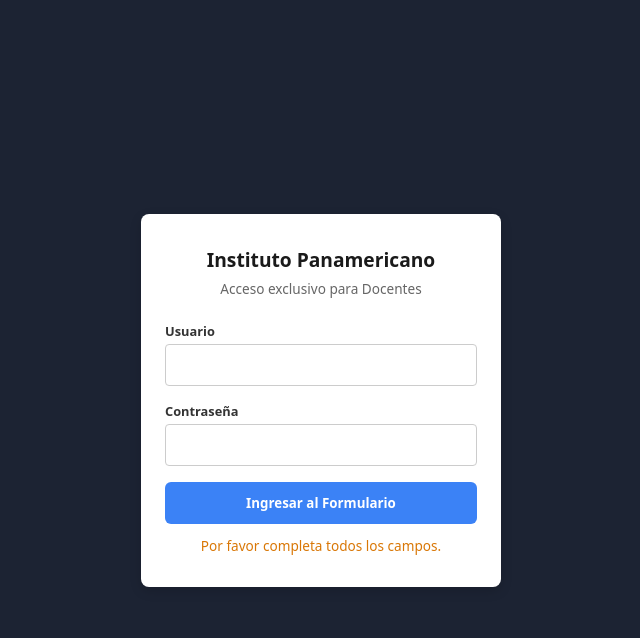
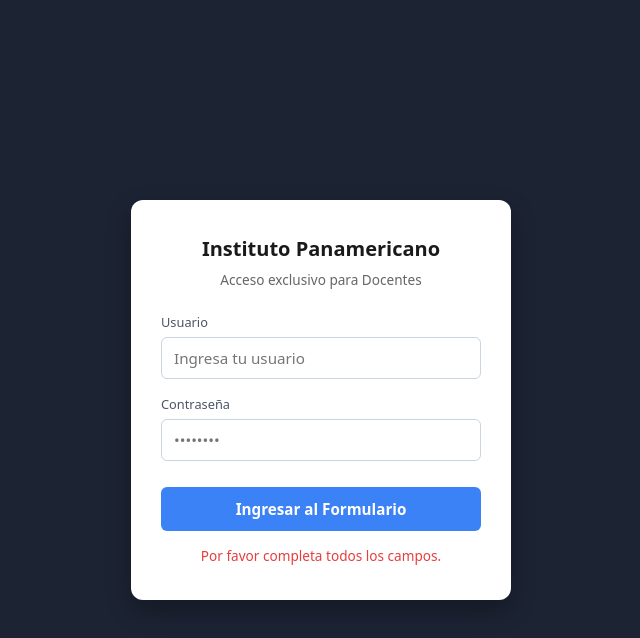
Before and after one commit to IPESNQN/asistencia, a plain HTML site: page index.html in a window 1280 px wide. Both pictures are taken after a click on the button "Ingresar al Formulario". Shown: the whole page, without its empty margins (319-959 px from the left). Drawn offline with Linux system fonts and the light colour scheme.

Commit message:
Update index.html

```diff
--- a/index.html
+++ b/index.html
@@ -3,19 +3,113 @@
 <head>
   <meta charset="UTF-8">
   <meta name="viewport" content="width=device-width, initial-scale=1.0">
-  <title>Instituto Panamericano - Acceso</title>
+  <title>Instituto Panamericano - Acceso Docentes</title>
   <style>
-    * { box-sizing: border-box; font-family: system-ui, -apple-system, sans-serif; }
-    body { margin: 0; padding: 0; background-color: #1c2333; display: flex; justify-content: center; align-items: center; height: 100vh; }
-    .card { background: #ffffff; width: 100%; max-width: 360px; padding: 32px 24px; border-radius: 8px; text-align: center; box-shadow: 0 4px 12px rgba(0,0,0,0.15); }
-    .title { margin: 0; font-size: 1.2rem; font-weight: 700; color: #1a1a1a; }
-    .subtitle { margin: 6px 0 24px 0; font-size: 0.85rem; color: #666; }
-    .input-group { text-align: left; margin-bottom: 16px; }
-    .input-group label { display: block; font-size: 0.8rem; font-weight: 600; color: #333; margin-bottom: 4px; }
-    .input-group input { width: 100%; padding: 10px; border: 1px solid #ccc; border-radius: 4px; font-size: 0.95rem; outline: none; }
-    .btn-submit { width: 100%; padding: 12px; background-color: #3b82f6; color: white; border: none; border-radius: 6px; font-weight: 600; cursor: pointer; }
-    .btn-submit:hover { background-color: #2563eb; }
-    #msg { margin-top: 12px; font-size: 0.85rem; color: #d97706; }
+    * {
+      box-sizing: border-box;
+      font-family: system-ui, -apple-system, BlinkMacSystemFont, 'Segoe UI', Roboto, Oxygen, Ubuntu, Cantarell, sans-serif;
+    }
+
+    body {
+      margin: 0;
+      padding: 0;
+      background-color: #1c2333;
+      display: flex;
+      justify-content: center;
+      align-items: center;
+      min-height: 100vh;
+    }
+
+    .card {
+      background: #ffffff;
+      width: 100%;
+      max-width: 380px;
+      padding: 35px 30px;
+      border-radius: 12px;
+      box-shadow: 0 10px 25px rgba(0, 0, 0, 0.3);
+      text-align: center;
+    }
+
+    .title {
+      margin: 0;
+      font-size: 1.25rem;
+      font-weight: 700;
+      color: #1a1a1a;
+    }
+
+    .subtitle {
+      margin: 8px 0 24px 0;
+      font-size: 0.85rem;
+      color: #666666;
+    }
+
+    .form-group {
+      text-align: left;
+      margin-bottom: 16px;
+    }
+
+    .form-group label {
+      display: block;
+      font-size: 0.8rem;
+      color: #4a5568;
+      margin-bottom: 6px;
+      font-weight: 500;
+    }
+
+    .form-group input {
+      width: 100%;
+      padding: 10px 12px;
+      border: 1px solid #cbd5e0;
+      border-radius: 6px;
+      font-size: 0.95rem;
+      outline: none;
+      transition: border-color 0.2s;
+    }
+
+    .form-group input:focus {
+      border-color: #3b82f6;
+    }
+
+    .btn-submit {
+      width: 100%;
+      padding: 12px;
+      background-color: #3b82f6;
+      color: #ffffff;
+      border: none;
+      border-radius: 6px;
+      font-size: 0.95rem;
+      font-weight: 600;
+      cursor: pointer;
+      margin-top: 10px;
+      transition: background-color 0.2s;
+    }
+
+    .btn-submit:hover {
+      background-color: #2563eb;
+    }
+
+    .btn-submit:disabled {
+      background-color: #93c5fd;
+      cursor: not-allowed;
+    }
+
+    #msg {
+      margin-top: 15px;
+      font-size: 0.85rem;
+      min-height: 1.2em;
+    }
+
+    .msg-error {
+      color: #e53e3e;
+    }
+
+    .msg-success {
+      color: #38a169;
+    }
+
+    .msg-info {
+      color: #d97706;
+    }
   </style>
 </head>
 <body>
@@ -24,49 +118,73 @@
     <h2 class="title">Instituto Panamericano</h2>
     <p class="subtitle">Acceso exclusivo para Docentes</p>
 
-    <div class="input-group">
-      <label>Usuario</label>
-      <input type="text" id="usuario">
+    <div class="form-group">
+      <label for="usuario">Usuario</label>
+      <input type="text" id="usuario" placeholder="Ingresa tu usuario" autocomplete="username">
     </div>
 
-    <div class="input-group">
-      <label>Contraseña</label>
-      <input type="password" id="password">
+    <div class="form-group">
+      <label for="password">Contraseña</label>
+      <input type="password" id="password" placeholder="••••••••" autocomplete="current-password">
     </div>
 
-    <button class="btn-submit" onclick="enviar()">Ingresar al Formulario</button>
+    <button type="button" class="btn-submit" id="btnIngresar" onclick="login()">Ingresar al Formulario</button>
+
     <div id="msg"></div>
   </div>
 
   <script>
-    async function enviar() {
-      const u = document.getElementById('usuario').value;
-      const p = document.getElementById('password').value;
+    // URL de tu Web App de Google Apps Script
+    const APPS_SCRIPT_URL = "https://script.google.com/macros/s/AKfyCby3MCUep7xvHdYJX-UffiSwhj1c0J0XXMyVqzQARVvhJXTlqdm6nPOvQeEJXIDdP06BkQ/exec";
+
+    async function login() {
+      const usuarioInput = document.getElementById('usuario');
+      const passwordInput = document.getElementById('password');
+      const btn = document.getElementById('btnIngresar');
       const msg = document.getElementById('msg');
 
+      const u = usuarioInput.value.trim();
+      const p = passwordInput.value.trim();
+
       if (!u || !p) {
+        msg.className = "msg-error";
         msg.innerText = "Por favor completa todos los campos.";
         return;
       }
 
-      msg.innerText = "Validando...";
+      // Bloquear botón mientras valida
+      btn.disabled = true;
+      msg.className = "msg-info";
+      msg.innerText = "Validando credenciales...";
 
-      // Envío de datos a Apps Script mediante API REST
       try {
-        const response = await fetch("https://script.google.com/macros/s/AKfyCby3MCUep7xvHdYJX-UffiSwhj1c0J0XXMyVqzQARVvhJXTlqdm6nPOvQeEJXIDdP06BkQ/exec", {
+        const response = await fetch(APPS_SCRIPT_URL, {
           method: "POST",
+          headers: {
+            "Content-Type": "text/plain;charset=utf-8" // Evita la restricción CORS de Google
+          },
           body: JSON.stringify({ usuario: u, password: p })
         });
-        const res = await response.json();
 
-        if (res.success) {
-          msg.innerText = "¡Acceso correcto!";
-          // Redireccionar o cargar el siguiente módulo
+        const data = await response.json();
+
+        if (data.success) {
+          msg.className = "msg-success";
+          msg.innerText = "¡Acceso concedido!";
+
+          // AQUÍ defines qué hacer al entrar con éxito:
+          // Ejemplo: redirigir a una subpágina o cargar el panel
+          // window.location.href = "panel.html";
         } else {
-          msg.innerText = "Credenciales incorrectas.";
+          msg.className = "msg-error";
+          msg.innerText = data.message || "Usuario o contraseña incorrectos.";
+          btn.disabled = false;
         }
-      } catch (err) {
+      } catch (error) {
+        console.error("Error:", error);
+        msg.className = "msg-error";
         msg.innerText = "Error al conectar con el servidor.";
+        btn.disabled = false;
       }
     }
   </script>
```
